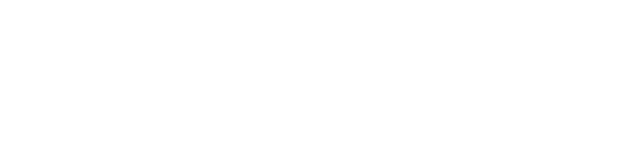
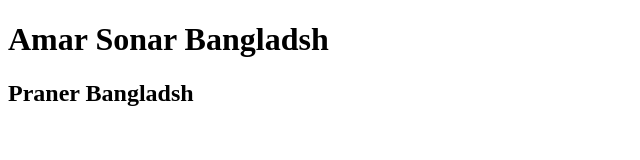
Before and after one commit to HmSani6699/test-repo, a plain HTML site: page index.html in a window 1280 px wide. Shown: the whole page, without its empty margins (0-640 px from the left). Drawn offline with Linux system fonts and the light colour scheme.

Commit message:
Bangladsh

```diff
--- a/index.html
+++ b/index.html
@@ -7,6 +7,9 @@
     <title> Sonar Bangladsh</title>
 </head>
 <body>
+    <h1> Amar Sonar Bangladsh</h1>
+    <h2>Praner Bangladsh</h2>
+
 
 </body>
 </html>
```
